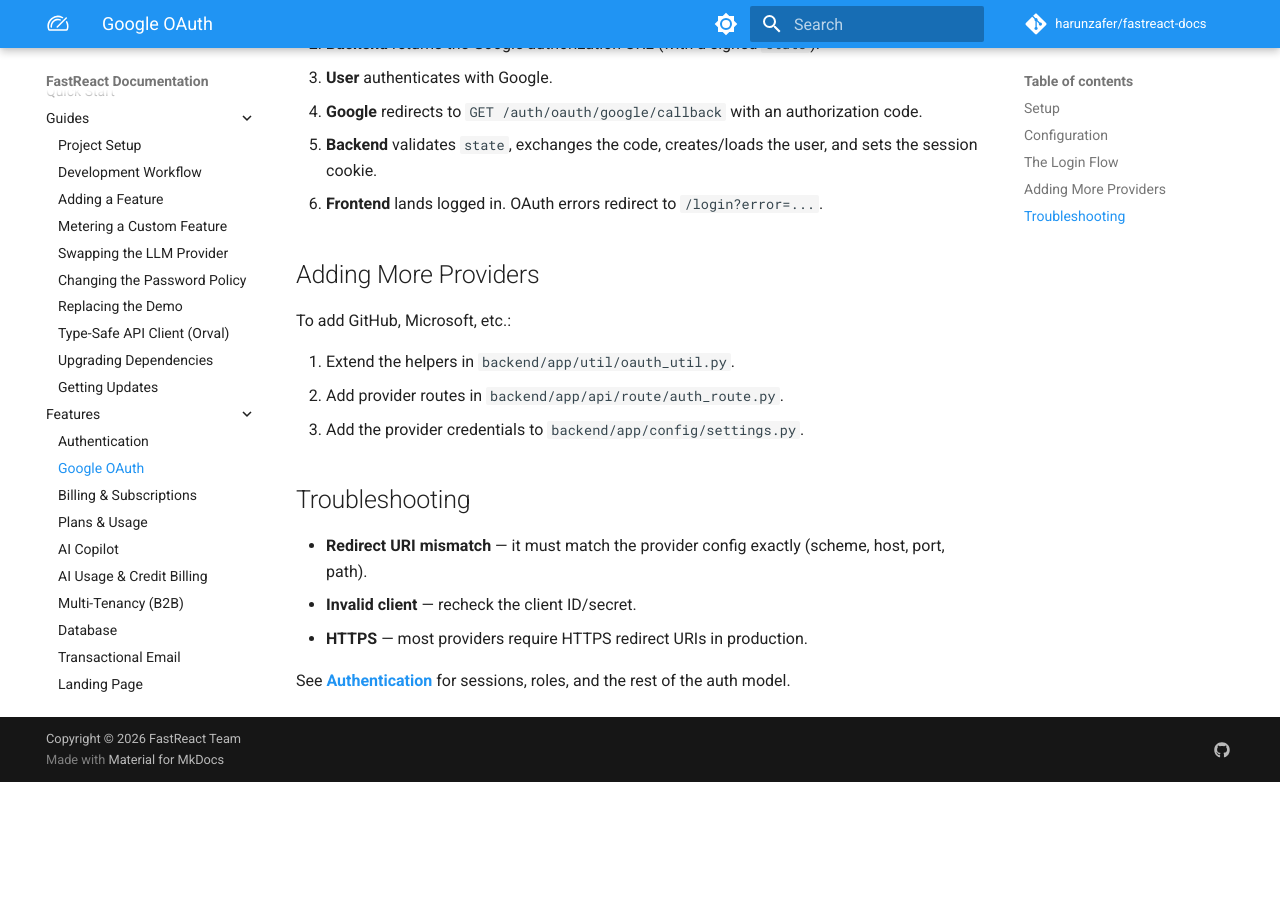
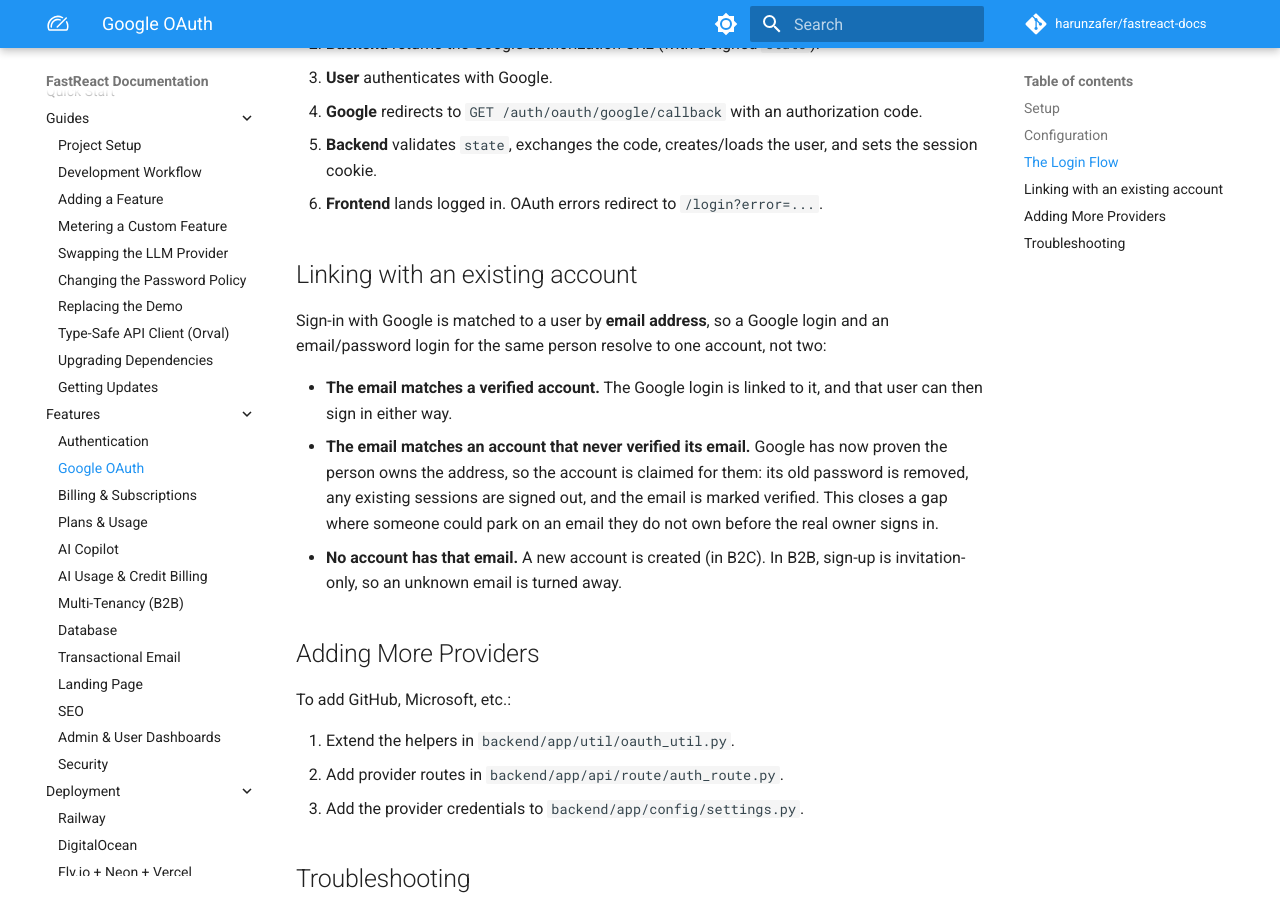
Before and after one commit to harunzafer/fastreact-docs, an MkDocs documentation site: the page built from docs/features/google-oauth.md, in a window 1280 px wide and 900 px high, scrolled down 963 px. Built offline with MkDocs 1.6.1 and Material for MkDocs 9.7.7, drawn with Linux system fonts in a browser that asks for light colours; comment, search, counter and statistics services are not loaded; before the commit the page ends 1745 px from its top, so only the background shows below that.

Commit message:
google-oauth: document account linking behavior (verified, unverified, new)

```diff
--- a/docs/features/google-oauth.md
+++ b/docs/features/google-oauth.md
@@ -41,6 +41,14 @@ FS_JWT_SECRET_KEY="your-jwt-secret-key-here"
 5. **Backend** validates `state`, exchanges the code, creates/loads the user, and sets the session cookie.
 6. **Frontend** lands logged in. OAuth errors redirect to `/login?error=...`.
 
+## Linking with an existing account
+
+Sign-in with Google is matched to a user by **email address**, so a Google login and an email/password login for the same person resolve to one account, not two:
+
+- **The email matches a verified account.** The Google login is linked to it, and that user can then sign in either way.
+- **The email matches an account that never verified its email.** Google has now proven the person owns the address, so the account is claimed for them: its old password is removed, any existing sessions are signed out, and the email is marked verified. This closes a gap where someone could park on an email they do not own before the real owner signs in.
+- **No account has that email.** A new account is created (in B2C). In B2B, sign-up is invitation-only, so an unknown email is turned away.
+
 ## Adding More Providers
 
 To add GitHub, Microsoft, etc.:
```
